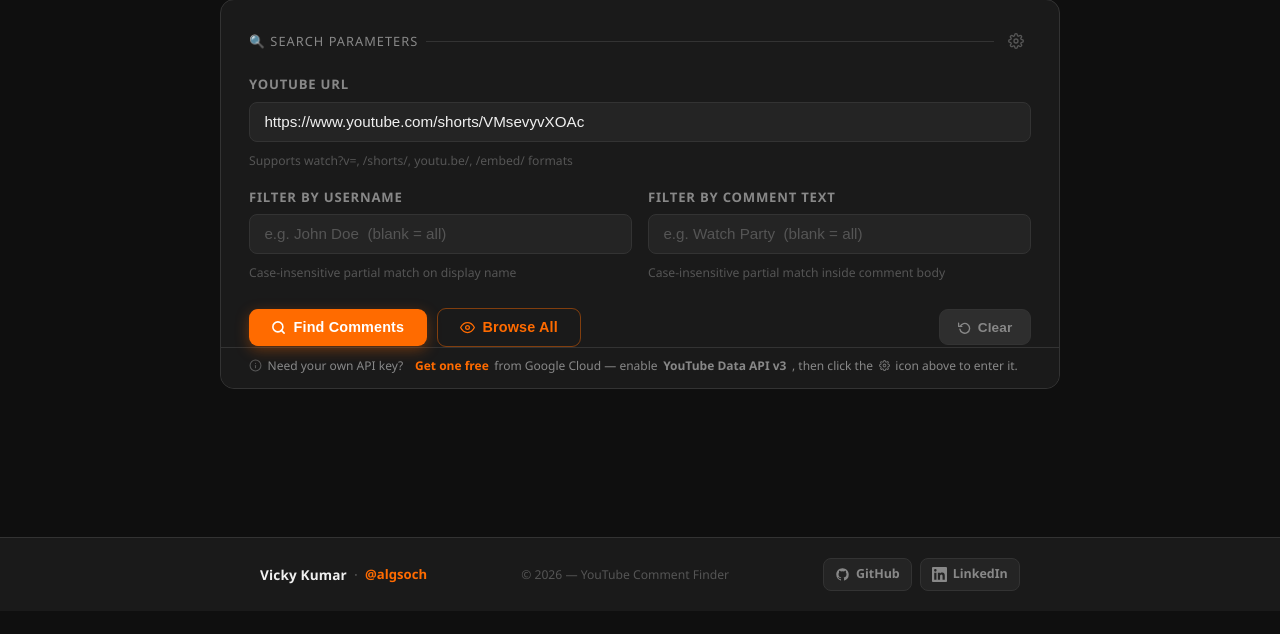
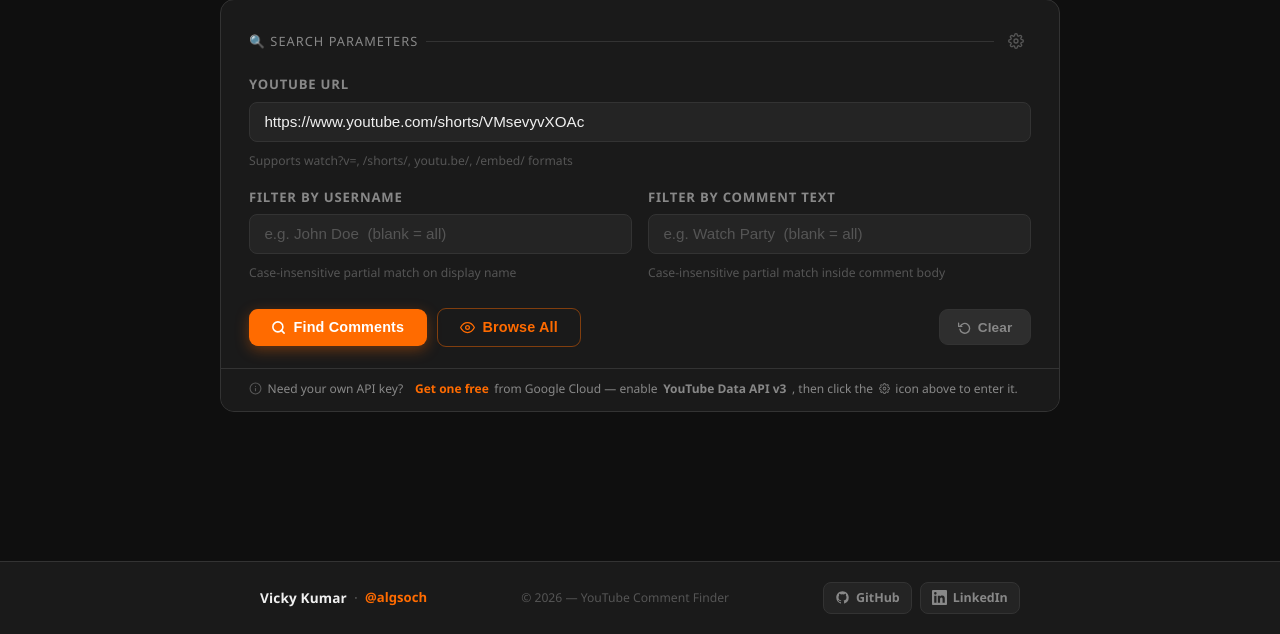
Before and after one commit to algsoch/yt_comment_finder, a FastAPI app: page / in a window 1280 px wide. Shown: the part 216-850 px from the top of the page. Before the commit the page ends 807 px from the top, so only its background shows below. Run offline with FastAPI, Linux system fonts and the light colour scheme.

Commit message:
fix: add breathing room between form actions and api-key-hint divider

```diff
--- a/static/style.css
+++ b/static/style.css
@@ -1132,7 +1132,8 @@ mark:hover {
   margin-left: -1.75rem;
   margin-right: -1.75rem;
   margin-bottom: -1.75rem;
-  padding: .55rem 1.75rem .75rem;
+  margin-top: 1.35rem;
+  padding: .6rem 1.75rem .8rem;
   display: flex;
   align-items: center;
   gap: .35rem;
```
